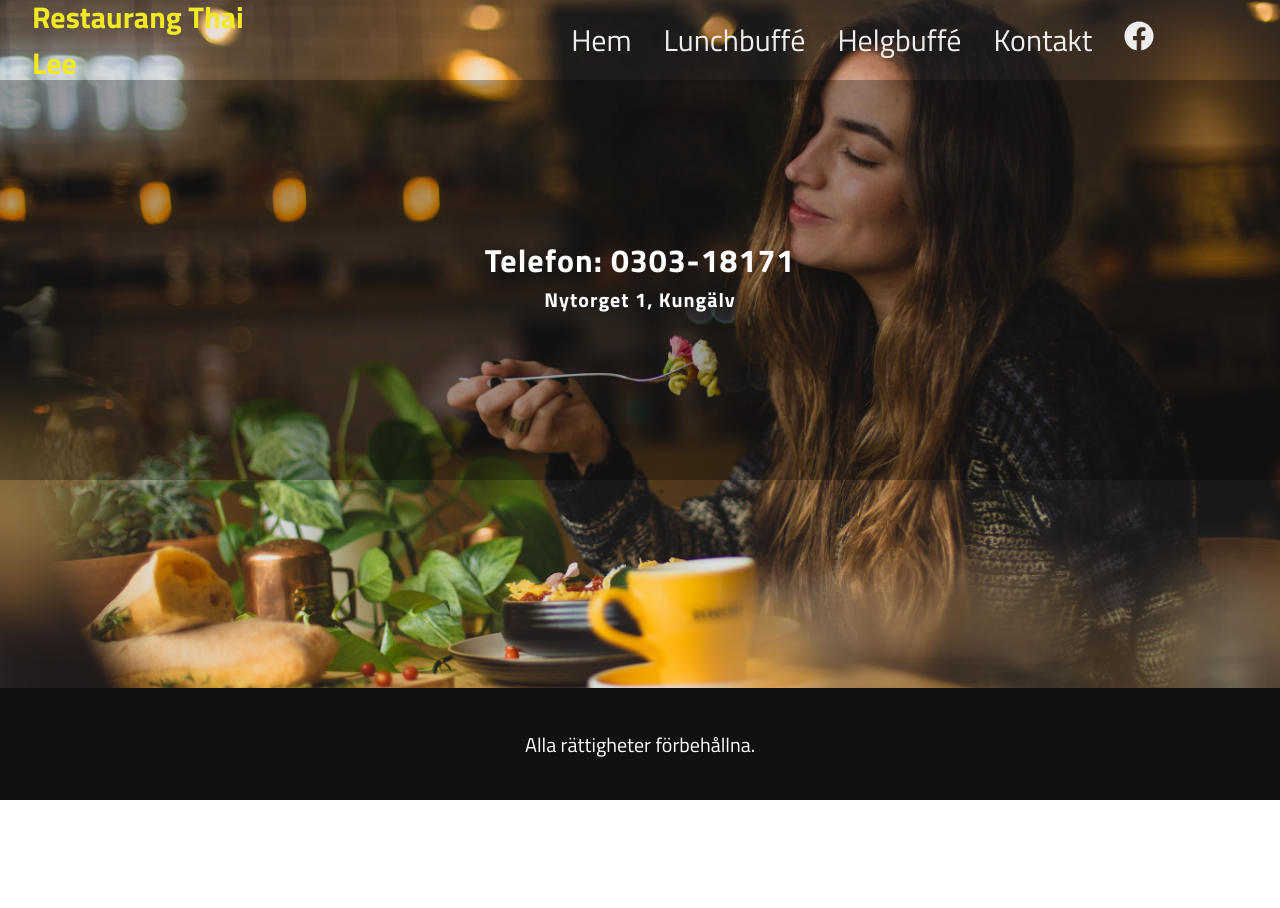
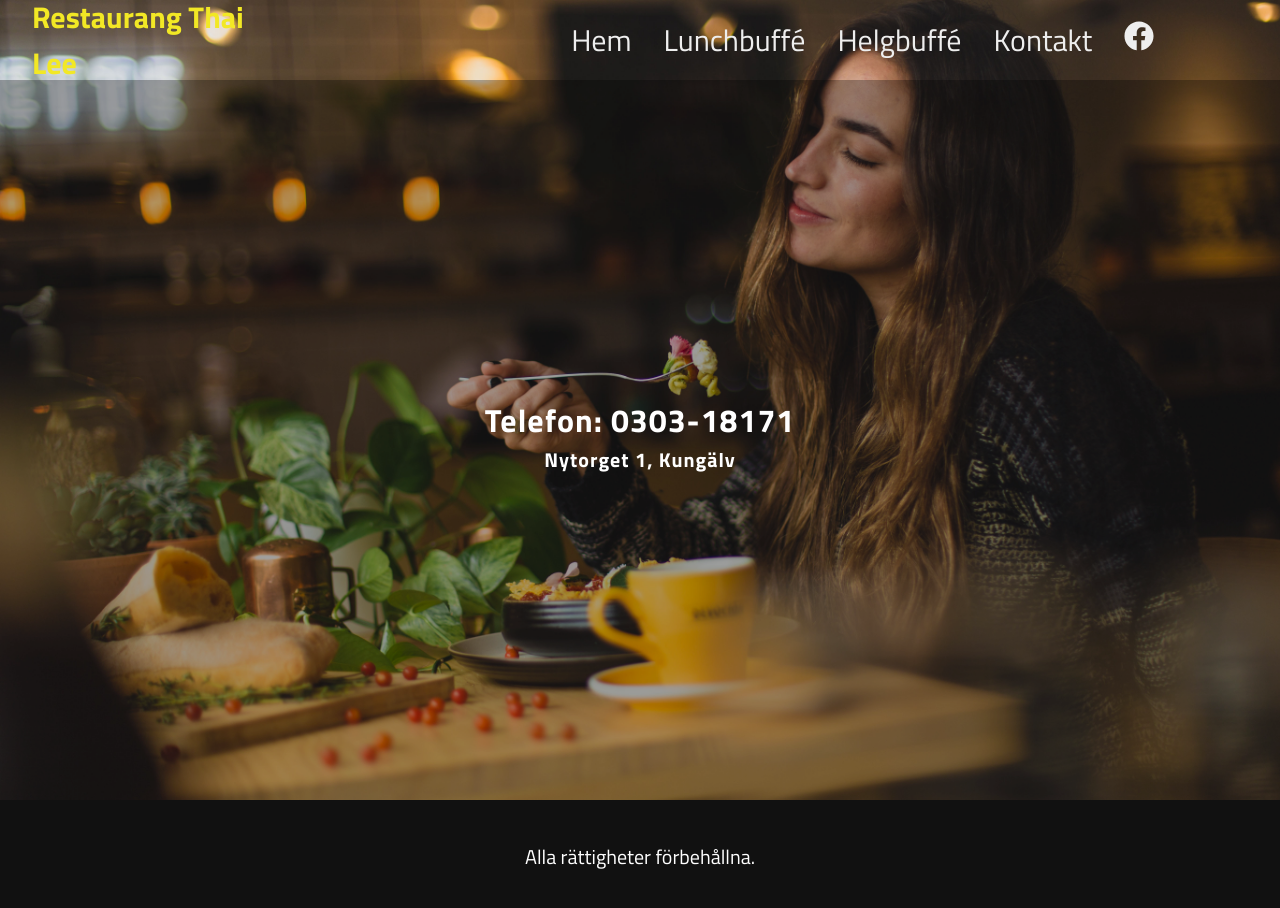
Before and after one commit to TechWithRyan/thai-lee, a React (Vite) app: page /contact in a window 1280 px wide. Shown: the top 908 px of the page. Before the commit the page ends 800 px from the top, so only its background shows below. Built offline with nearby package versions, Linux system fonts and the light colour scheme.

Commit message:
fixed footer

```diff
--- a/src/Pages/HelgBuffe.jsx
+++ b/src/Pages/HelgBuffe.jsx
@@ -4,9 +4,9 @@ import '../Styles/main.css'
 const HelgBuffe = () => {
     return (
         <>
-            <div className='container box'>
+            <div className='container box contact'>
+                <h1>Helgbuffé 109:-</h1>
                 <video src="/src/assets/5.mp4" autoPlay controls></video>
-                <h1>Helgbuffé 109:-</h1>
             </div>
         </>
     )
--- a/src/Pages/LunchBuffe.jsx
+++ b/src/Pages/LunchBuffe.jsx
@@ -4,11 +4,11 @@ import '../Styles/main.css'
 const LunchBuffe = () => {
     return (
         <>
-            <div className='container box'>
+            <div className='container box contact'>
+                <h1>Lunchbuffé 109:-</h1>
                 <video src="/src/assets/6.mp4" autoPlay controls className='media'></video>
                 <br />
 
-                <h1>Lunchbuffé 109:-</h1>
             </div>
         </>
     )
--- a/src/Styles/main.css
+++ b/src/Styles/main.css
@@ -25,7 +25,7 @@ body {
     font-size: 20px;
     background-color: #111111;
     bottom: 0;
-    position: absolute;
+    position: relative;
     width: 100%;
 }
 
@@ -118,7 +118,7 @@ h4 {
 }
 
 .center {
-    height: 50vh;
+    height: 90vh;
     align-items: center;
     display: flex;
     justify-content: center;
```
